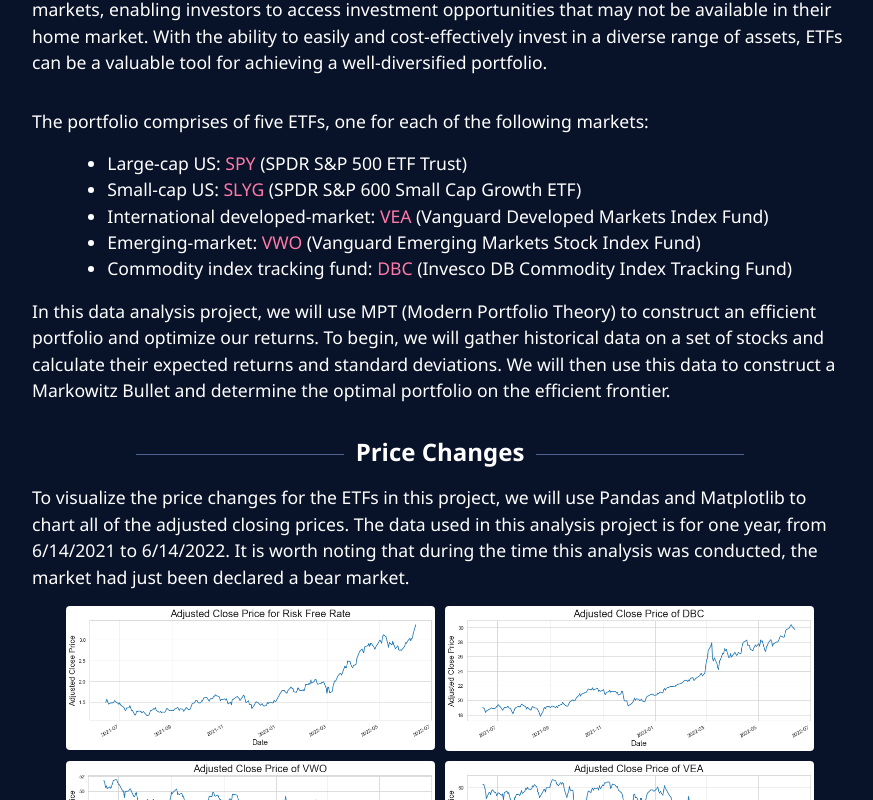
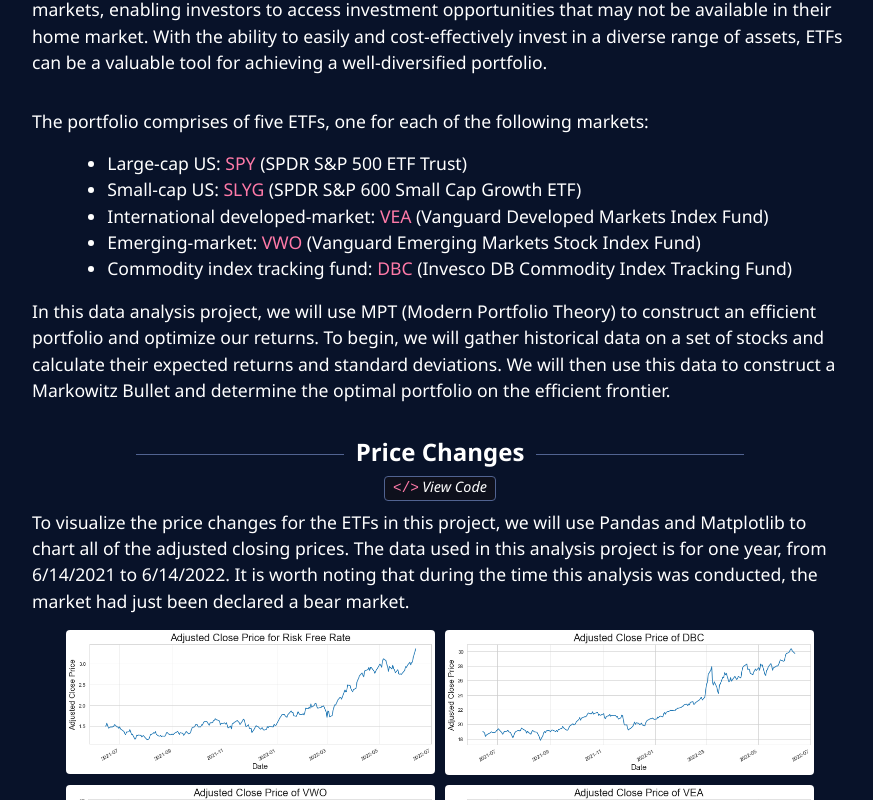
Before and after one commit to SpencerTimothy/SpencerTimothy.github.io, a React (Create React App) app: page /projects/Modern-Portfolio-Theory in a window 1280 px wide. Shown: the part 2000-2800 px from the top of the page, without its empty margins (296-1169 px from the left). Built offline with nearby package versions, Linux system fonts and the light colour scheme.

Commit message:
Added links to code in NBViewer
Added links to relavent areas of code in NBViewer and styled the links in '../CSS/writings.css'. The links were added to '../components/ModernPortfolioTheory.js' and '../components/USMassShootings.js'. Also added a boarder on hover to '../CSS/onlyResumeButton.css'.

```diff
--- a/src/CSS/onlyResumeButton.css
+++ b/src/CSS/onlyResumeButton.css
@@ -18,6 +18,15 @@
     transform: scale(1, 1.1);
 }
 
+.only-resume-button:hover {
+    border: 1px solid var(--color-secondary);
+    transition: all .3s;
+}
+
+.only-resume-button:active {
+    transform: translate(-2px, 2px);
+}
+
 @media screen and (max-width: 1024px) {
     .only-resume-button {
         margin: 3.5rem auto .5rem;
--- a/src/CSS/writings.css
+++ b/src/CSS/writings.css
@@ -50,6 +50,44 @@
 
 .writings > h3 {
     margin: 1rem .5rem 0;
+}
+
+.writings> span code {
+    color: var(--color-link);
+    /* font-size: 1rem; */
+    padding-right: .2rem;
+    /* font-weight: bold; */
+}
+
+.writings>span {
+    /* height: 1.6rem; */
+    border-radius: .25rem;
+    color: #fff;
+    background-color: var(--color-primary);
+    border: 1px solid var(--color-light-blue);
+    cursor: pointer;
+    padding: 0 .5rem .2rem;
+    margin: .5rem auto -.5rem;
+    font-size: .9rem;
+    font-weight: 500;
+}
+
+.writings>span>a {
+    color: #fff;
+}
+
+.writings>span:hover {
+    color: #fff;
+    border: 1px solid var(--color-secondary);
+    transition: all .3s;
+}
+
+.writings>span>a:hover {
+    color: #fff;
+}
+
+.writings>span:active {
+    transform: translate(-2px, 2px);
 }
 
 .writings>p {
--- a/src/project-posts/ModernPortfolioTheory.js
+++ b/src/project-posts/ModernPortfolioTheory.js
@@ -19,9 +19,9 @@ const ModernPortfolioTheory = () => {
         </figcaption>
         <p style={{ fontWeight: "500", textAlign: "center" }}>
           <i>
-            To view the code for this project on GitHub, please visit this{" "}
+            To view the code for this project, please visit this{" "}
             <a
-              href="https://github.com/SpencerTimothy/Modern-Portfolio-Theory-Portfolio-Analysis-/blob/main/MPT%20Project.ipynb"
+              href="https://nbviewer.org/github/SpencerTimothy/Modern-Portfolio-Theory-Portfolio-Analysis-/blob/main/MPT%20Project.ipynb"
               target="_blank"
             >
               link
@@ -170,6 +170,15 @@ const ModernPortfolioTheory = () => {
           optimal portfolio on the efficient frontier.
         </p>
         <h2>Price Changes</h2>
+        <span>
+          <a
+            href="https://nbviewer.org/github/SpencerTimothy/Modern-Portfolio-Theory-Portfolio-Analysis-/blob/main/MPT%20Project.ipynb#price-changes"
+            target="_blank"
+          >
+            <code>{"</>"}</code>
+            <i>View Code</i>
+          </a>
+        </span>
         <p>
           To visualize the price changes for the ETFs in this project, we will
           use Pandas and Matplotlib to chart all of the adjusted closing prices.
@@ -215,6 +224,15 @@ const ModernPortfolioTheory = () => {
           bond rate has been raising rapidly, from around 1.45% to 3.36%.
         </p>
         <h2>Price Correlation</h2>
+        <span>
+          <a
+            href="https://nbviewer.org/github/SpencerTimothy/Modern-Portfolio-Theory-Portfolio-Analysis-/blob/main/MPT%20Project.ipynb#price-correlation"
+            target="_blank"
+          >
+            <code>{"</>"}</code>
+            <i>View Code</i>
+          </a>
+        </span>
         <p>
           Our next step in this project will be to analyze the correlation of
           each of the ETFs in relation to eachother. We will be working with
@@ -256,6 +274,15 @@ const ModernPortfolioTheory = () => {
           securities have been declining.
         </p>
         <h2>Markowitz Bullet</h2>
+        <span>
+          <a
+            href="https://nbviewer.org/github/SpencerTimothy/Modern-Portfolio-Theory-Portfolio-Analysis-/blob/main/MPT%20Project.ipynb#markowitz-bullet"
+            target="_blank"
+          >
+            <code>{"</>"}</code>
+            <i>View Code</i>
+          </a>
+        </span>
         <p>
           The next step is to generate a graph called the Markowitz Bullet. This
           graph illustrates the risk and return levels of various investment
@@ -289,6 +316,15 @@ const ModernPortfolioTheory = () => {
           among all the randomly selected portfolio options.
         </p>
         <h2>Asset Allocation</h2>
+        <span>
+          <a
+            href="https://nbviewer.org/github/SpencerTimothy/Modern-Portfolio-Theory-Portfolio-Analysis-/blob/main/MPT%20Project.ipynb#asset-allocation"
+            target="_blank"
+          >
+            <code>{"</>"}</code>
+            <i>View Code</i>
+          </a>
+        </span>
         <p>
           To construct an optimal investment strategy, it is valuable to
           visualize the asset allocation of each portfolio. By using pie charts,
@@ -405,9 +441,9 @@ const ModernPortfolioTheory = () => {
         </p>
         <p style={{ fontWeight: "500", textAlign: "center" }}>
           <i>
-            To view the code for this project on GitHub, please visit this{" "}
+            To view the code for this project, please visit this{" "}
             <a
-              href="https://github.com/SpencerTimothy/Modern-Portfolio-Theory-Portfolio-Analysis-/blob/main/MPT%20Project.ipynb"
+              href="https://nbviewer.org/github/SpencerTimothy/Modern-Portfolio-Theory-Portfolio-Analysis-/blob/main/MPT%20Project.ipynb"
               target="_blank"
             >
               link
--- a/src/project-posts/USMassShootings.js
+++ b/src/project-posts/USMassShootings.js
@@ -70,6 +70,15 @@ const USMassShootings = () => {
           trends of mass shootings.
         </p>
         <h2>Analysis</h2>
+        <span>
+          <a
+            href="https://nbviewer.org/github/SpencerTimothy/Mass-Shootings-in-the-United-States/blob/main/U.S.%20Mass%20Shootings.ipynb#sectionI"
+            target="_blank"
+          >
+            <code>{"</>"}</code>
+            <i>View Code</i>
+          </a>
+        </span>
         <p>
           In this study, we will utilize several Python libraries, including
           Pandas for data analysis, Seaborn for creating visualizations, and
@@ -101,19 +110,16 @@ const USMassShootings = () => {
           introduce some degree of uncertainty, it allowed for a more
           comprehensive analysis of the data available.
         </p>
-        <p>
-          For readers interested in the data cleaning and analysis methodology,
-          it is recommended to refer to this{" "}
+        <h3>Mean Age of Shooter</h3>
+        <span>
           <a
             href="https://nbviewer.org/github/SpencerTimothy/Mass-Shootings-in-the-United-States/blob/main/U.S.%20Mass%20Shootings.ipynb#sectionII"
             target="_blank"
           >
-            GitHub repository
+            <code>{"</>"}</code>
+            <i>View Code</i>
           </a>
-          , which provides clear and organized documentation of the code and
-          methodology employed.
-        </p>
-        <h3>Mean Age of Shooter</h3>
+        </span>
         <p>
           The distribution of ages among shooters in the mass shooting dataset
           from 1982 to 2022 was analyzed to gain a better understanding of the
@@ -134,6 +140,15 @@ const USMassShootings = () => {
           with a mean age of 33.61 years.
         </p>
         <h3>Total Victims per Year</h3>
+        <span>
+          <a
+            href="https://nbviewer.org/github/SpencerTimothy/Mass-Shootings-in-the-United-States/blob/main/U.S.%20Mass%20Shootings.ipynb#total-victims-per-year"
+            target="_blank"
+          >
+            <code>{"</>"}</code>
+            <i>View Code</i>
+          </a>
+        </span>
         <p>
           To visualize the data, a bar chart was created showing how many deaths
           were recorded for each incident per year. The graph shows the total
@@ -158,6 +173,15 @@ const USMassShootings = () => {
           recorded mass shootings, such as 1983, 1985, and 2002.
         </p>
         <h3>Number of Shootings per Location by Year</h3>
+        <span>
+          <a
+            href="https://nbviewer.org/github/SpencerTimothy/Mass-Shootings-in-the-United-States/blob/main/U.S.%20Mass%20Shootings.ipynb#number-of-shootings-per-location-by-year"
+            target="_blank"
+          >
+            <code>{"</>"}</code>
+            <i>View Code</i>
+          </a>
+        </span>
         <p>
           A chart was created to show the number of mass shootings per year and
           their location type. The graph also includes a KDE (kernel density
@@ -201,6 +225,15 @@ const USMassShootings = () => {
           totaling 52 incidents.
         </p>
         <h3>Prior Signs of Mental Health Issues</h3>
+        <span>
+          <a
+            href="https://nbviewer.org/github/SpencerTimothy/Mass-Shootings-in-the-United-States/blob/main/U.S.%20Mass%20Shootings.ipynb#prior-signs-of-mental-health-issues"
+            target="_blank"
+          >
+            <code>{"</>"}</code>
+            <i>View Code</i>
+          </a>
+        </span>
         <p>
           The following chart includes some values that were originally labeled
           as "Unclear" and "-". These labels were changed to "Unknown" during
@@ -228,6 +261,15 @@ const USMassShootings = () => {
           mass shootings
         </p>
         <h3>Most Common Weapon Type</h3>
+        <span>
+          <a
+            href="https://nbviewer.org/github/SpencerTimothy/Mass-Shootings-in-the-United-States/blob/main/U.S.%20Mass%20Shootings.ipynb#most-common-weapon-type"
+            target="_blank"
+          >
+            <code>{"</>"}</code>
+            <i>View Code</i>
+          </a>
+        </span>
         <p>
           The following chart summarizes the weapon types used in mass
           shootings, after cleaning and simplifying the original data. The
@@ -261,6 +303,15 @@ const USMassShootings = () => {
           type of weapon used in each case.
         </p>
         <h2>Visualizing Mass Shootings</h2>
+        <span>
+          <a
+            href="https://nbviewer.org/github/SpencerTimothy/Mass-Shootings-in-the-United-States/blob/main/U.S.%20Mass%20Shootings.ipynb#sectionIII"
+            target="_blank"
+          >
+            <code>{"</>"}</code>
+            <i>View Code</i>
+          </a>
+        </span>
         <p>
           To visually represent the data on mass shootings in the United States,
           an interactive geospatial library called Pydeck was used to create a
@@ -282,9 +333,7 @@ const USMassShootings = () => {
           As you move your mouse over each column, a tooltip will appear with
           detailed information about the shooting. This includes the city and
           state where the incident occurred, the date it took place, and the
-          total number of victims. This information provides a deeper
-          understanding of the impact of these tragic events on communities
-          across the United States.
+          total number of victims.
         </p>
         <p>To interact with this map, the following actions are available:</p>
         <ul>
```
